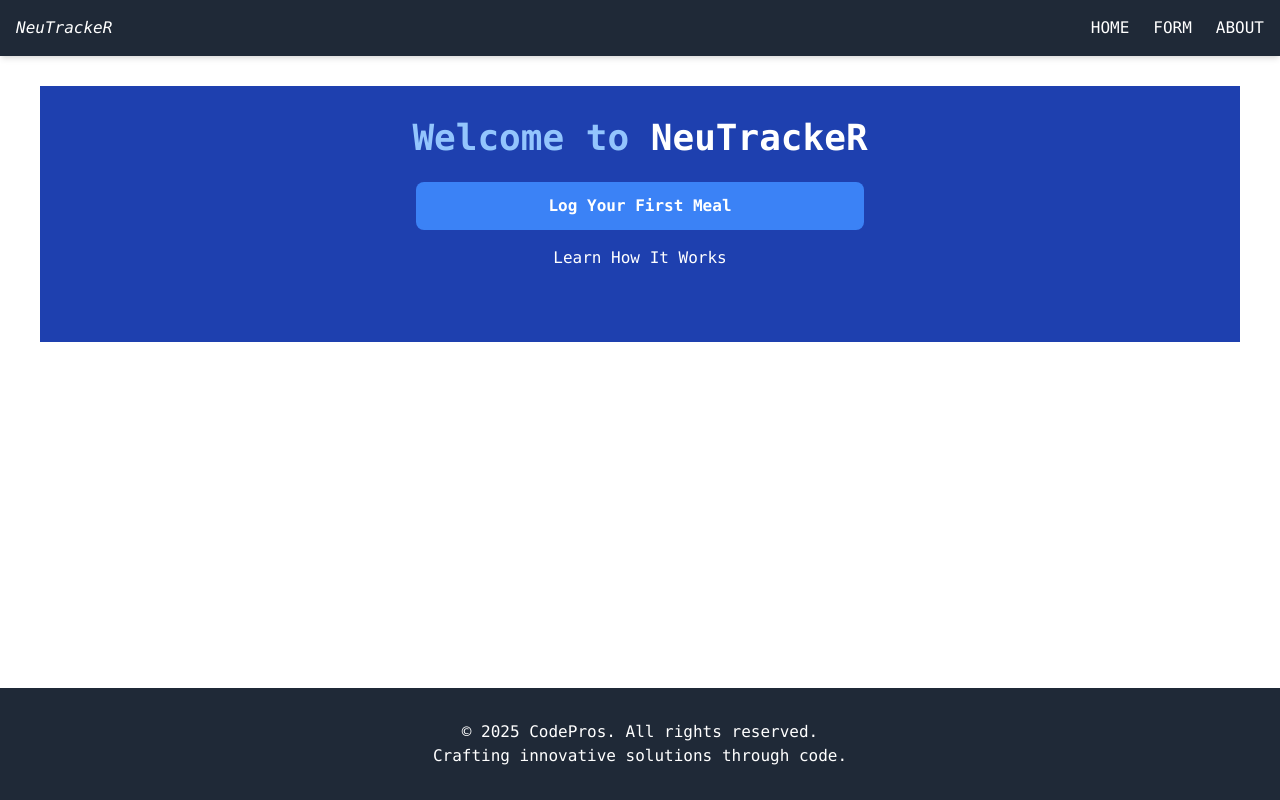
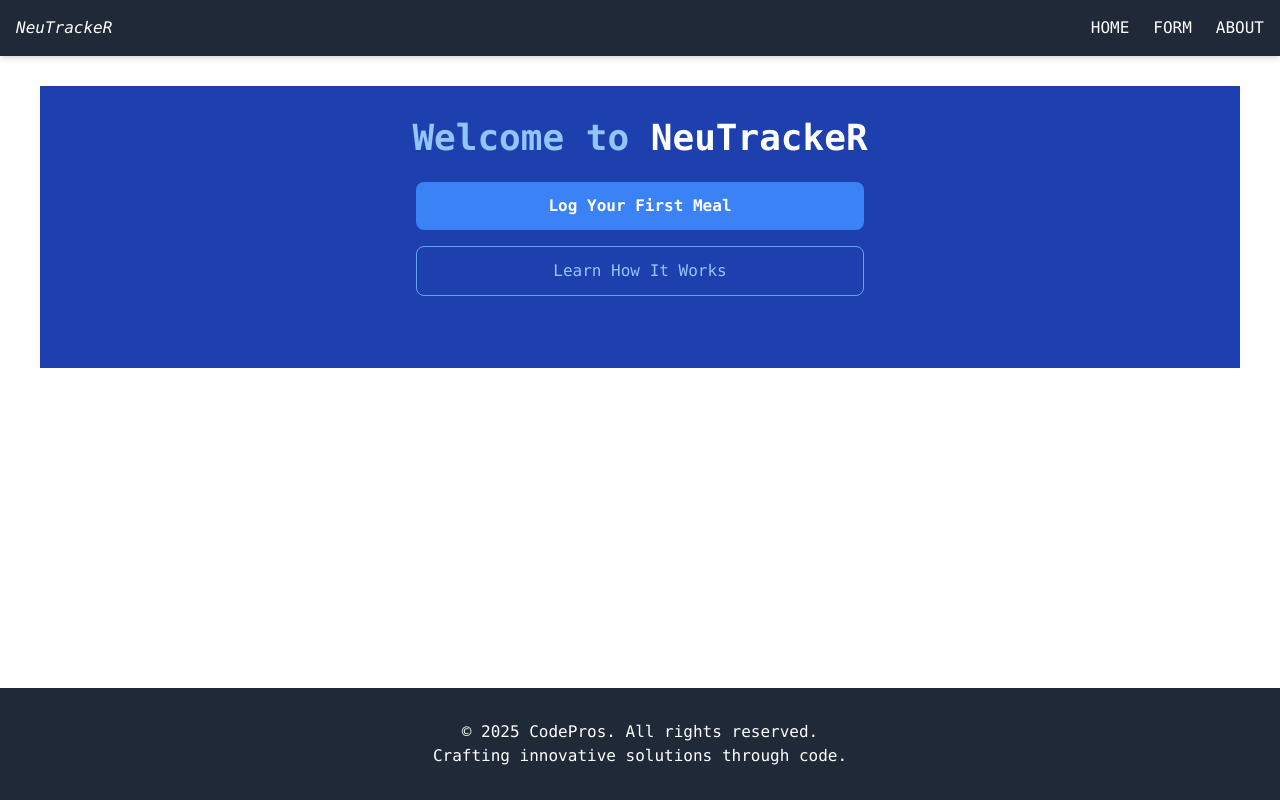
Before and after one commit to daganeabdul/Nutrition-meter-application, a React (Create React App) app: page / in a window 1280 px wide. Built offline with nearby package versions, Linux system fonts and the light colour scheme; data requests are answered from the project's data file.

Commit message:
Adds style to anchor tag

```diff
--- a/src/Pages/Home.js
+++ b/src/Pages/Home.js
@@ -15,7 +15,8 @@ export default function Home() {
                 </a>
                 <a
                 href="/about"
-                className=""
+                className="border border-blue-400 text-blue-300 hover:bg-blue-900/50
+                font-medium py-3 px-6 rounded-lg transition duration-300"
                 >
                     Learn How It Works
                 </a>
```
